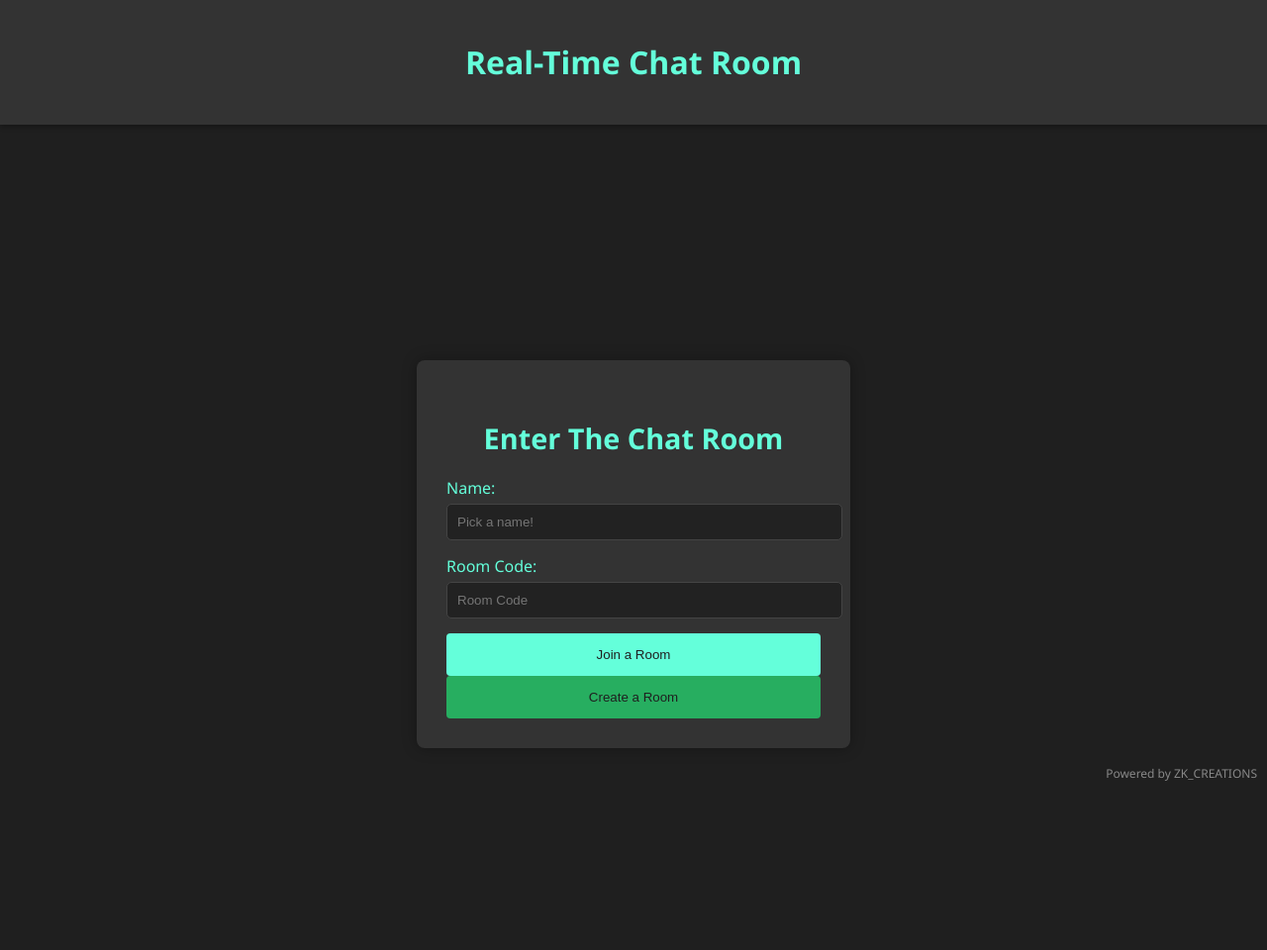
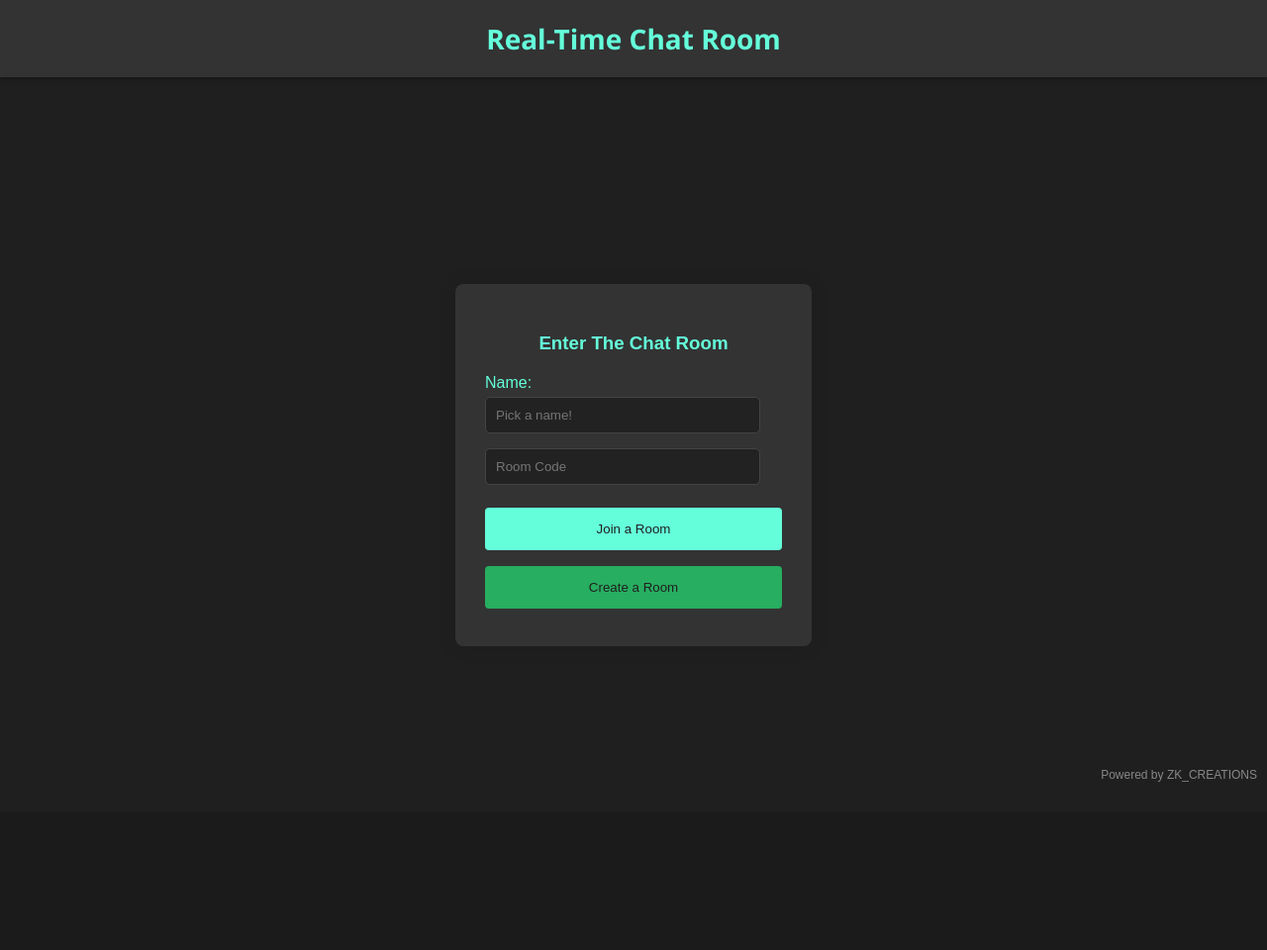
Before and after one commit to zuberkhan01st/Chat-Room, a Flask app: page / in a window 1280 px wide. Shown: the whole page at 99% size. After the commit the page ends 790 px from the top, so only its background shows below. Run offline with Flask 3, Linux system fonts and the light colour scheme; some libraries are stand-ins or nearby versions.

Commit message:
Update home.html

```diff
--- a/templates/home.html
+++ b/templates/home.html
@@ -3,126 +3,122 @@
 {% block content %}
 <style>
   body {
+    font-family: Arial, sans-serif;
     background-color: #1f1f1f; /* Dark background */
     color: #fff; /* Light text */
     margin: 0;
     padding: 0;
-    font-family: 'Segoe UI', Tahoma, Geneva, Verdana, sans-serif;
+    display: flex;
+    flex-direction: column;
+    align-items: center;
+    height: 100vh;
+    position: relative;
   }
 
   header {
-    background-color: #333;
-    color: #64ffda;
+    width: 100%;
+    background-color: #333; /* Dark header background */
     padding: 20px 0;
     text-align: center;
     position: fixed;
-    width: 100%;
     top: 0;
-    z-index: 1000;
-    box-shadow: 0 2px 5px rgba(0, 0, 0, 0.3);
+    z-index: 1000; /* Ensure header stays on top */
+    box-shadow: 0px 2px 5px rgba(0, 0, 0, 0.3);
   }
 
   h1 {
-    font-size: 2rem;
-    font-weight: bold;
-    animation: typewriter 3s steps(30) 1s 1 normal both;
-  }
-
-  @keyframes typewriter {
-    from {
-      width: 0;
-    }
-    to {
-      width: 100%;
-    }
+    font-family: 'Segoe UI', Tahoma, Geneva, Verdana, sans-serif; /* Change font family */
+    font-size: 28px;
+    color: #64ffda; /* Light cyan title color */
+    margin: 0;
   }
 
   .content {
-    margin-top: 80px; /* Ensures content is below fixed header */
+    margin-top: 80px; /* Ensure content starts below fixed header */
     display: flex;
     justify-content: center;
     align-items: center;
-    min-height: 100vh;
-    flex-direction: column;
+    height: calc(100vh - 100px); /* Adjust to fit content between header and footer */
   }
 
+  /* Form and powered by styles continue... */
+
   form {
-    width: 100%;
-    max-width: 400px;
-    background-color: #333;
+    width: 300px;
+    background-color: #333; /* Darker form background */
     padding: 30px;
     border-radius: 8px;
-    box-shadow: 0px 0px 15px rgba(0, 0, 0, 0.3);
+    box-shadow: 0px 0px 20px 0px rgba(0, 0, 0, 0.1);
   }
 
   h3 {
+    color: #64ffda; /* Light cyan heading */
     text-align: center;
-    color: #64ffda;
-    font-size: 1.8rem;
     margin-bottom: 20px;
   }
 
   label {
     display: block;
     margin-bottom: 5px;
-    color: #64ffda;
+    color: #64ffda; /* Light cyan label text */
   }
 
-  input[type="text"], input[type="password"] {
-    width: 100%;
+  input[type="text"],
+  input[type="password"] {
+    width: calc(100% - 22px); /* Adjust width for padding */
     padding: 10px;
     margin-bottom: 15px;
-    background-color: #222;
-    color: #fff;
-    border: 1px solid #444;
+    border: 1px solid #444; /* Darker border */
+    background-color: #222; /* Darker input background */
+    color: #fff; /* Light text */
     border-radius: 5px;
+    box-sizing: border-box;
     transition: border-color 0.3s ease;
   }
 
-  input[type="text"]:focus, input[type="password"]:focus {
-    border-color: #64ffda;
+  input[type="text"]:focus,
+  input[type="password"]:focus {
+    border-color: #64ffda; /* Light cyan border on focus */
   }
 
+  input[type="submit"],
   button {
-    width: 100%;
+    width: 100%; /* Full width button */
+    background-color: #64ffda; /* Light cyan button */
+    color: #1f1f1f; /* Dark text */
     padding: 14px 20px;
-    background-color: #64ffda;
-    color: #1f1f1f;
+    margin: 8px 0;
     border: none;
     border-radius: 4px;
     cursor: pointer;
     transition: background-color 0.3s ease;
   }
 
+  input[type="submit"]:hover,
   button:hover {
-    background-color: #1abc9c;
+    background-color: #1abc9c; /* Darker cyan on hover */
   }
 
   .create-btn {
-    background-color: #27ae60;
+    background-color: #27ae60; /* Emerald green button */
   }
 
   .create-btn:hover {
-    background-color: #2ecc71;
+    background-color: #2ecc71; /* Darker green on hover */
   }
 
-  .error {
-    color: #ff4d4d;
+  p.error {
+    color: #ff4d4d; /* Light red error message */
     margin-top: 10px;
   }
 
+  /* Powered by styles */
   .powered-by {
     position: fixed;
     bottom: 10px;
     right: 10px;
     font-size: 12px;
     color: #888;
-  }
-
-  @media (max-width: 768px) {
-    form {
-      width: 80%;
-    }
   }
 </style>
 
@@ -134,23 +130,11 @@
   <form method="post" class="buttons">
     <h3>Enter The Chat Room</h3>
     <div>
-      <label for="name">Name:</label>
-      <input
-        type="text"
-        placeholder="Pick a name!"
-        name="name"
-        value="{{ name }}"
-        required
-      />
+      <label>Name:</label>
+      <input type="text" placeholder="Pick a name!" name="name" value="{{ name }}" required />
     </div>
     <div class="join">
-      <label for="code">Room Code:</label>
-      <input
-        type="text"
-        placeholder="Room Code"
-        name="code"
-        value="{{ code }}"
-      />
+      <input type="text" placeholder="Room Code" name="code" value="{{ code }}" />
       <button type="submit" name="join">Join a Room</button>
     </div>
     <div class="create">
```
